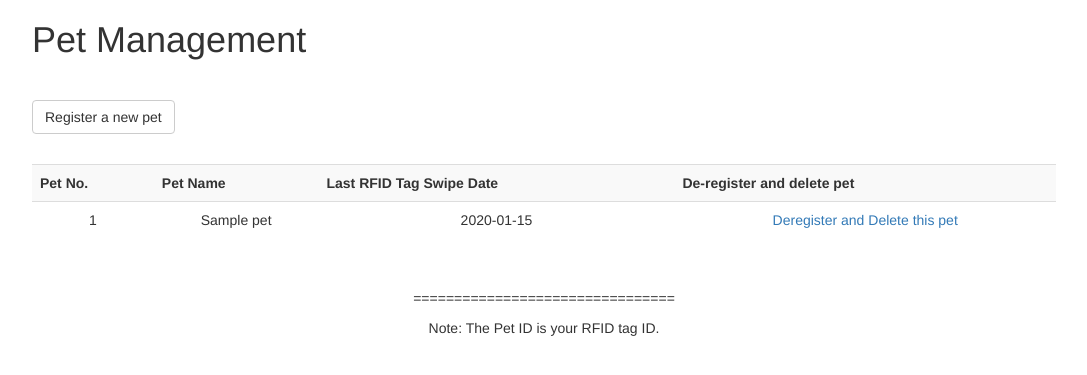
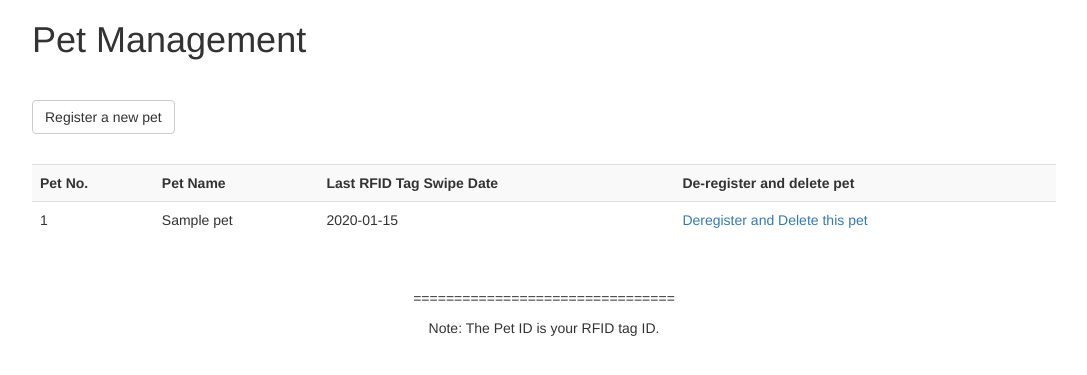
Before and after one commit to xosadmin/cits5506, a Flask app: page /petmgmt in a window 1280 px wide. Shown: the part 52-427 px from the top of the page, without its empty margins (96-1183 px from the left). Run offline with Flask 3, Linux system fonts and the light colour scheme; a user stored in the database is signed in; data comes from the database, SQL or seed files in the repository; tables that the repository leaves empty hold one stand-in row (values such as "Sample post"); parts of the project's set-up code (start-up, migrations or seed data) failed here and were passed over; some libraries are stand-ins or nearby versions.

Commit message:
Revert Align center on pet mgmt page

```diff
--- a/routes.py
+++ b/routes.py
@@ -96,7 +96,7 @@ def submit_data():
         try:
             query = PetDrink(eventID=eventID, create_date=date, petID=petID, drinkAmount=drinkAmount)
             db.session.add(query)
-            db.session.execute(update(Pets).where(Pets.petID == petID).values(lastTagDate=date))
+            db.session.execute(update(Pets).where(Pets.petID == petID).values(lastTagDate=datetime.now(timezone).strftime("%d/%m/%Y-%H:%M:%S")))
             db.session.commit()
             return jsonify({"Status": True, "Details": "Record updated."}), 200
         except Exception as e:
--- a/templates/petmgmt.html
+++ b/templates/petmgmt.html
@@ -29,7 +29,7 @@
         <p>&nbsp;</p>
         <button type="button" class="btn btn-default" id="regNewPet">Register a new pet</button>
         <p>&nbsp;</p>
-        <table class="table table-striped listcontents" style="text-align: center;">
+        <table class="table table-striped listcontents">
           <tbody>
             <tr>
                 <th scope="col">Pet No.</th>
```
